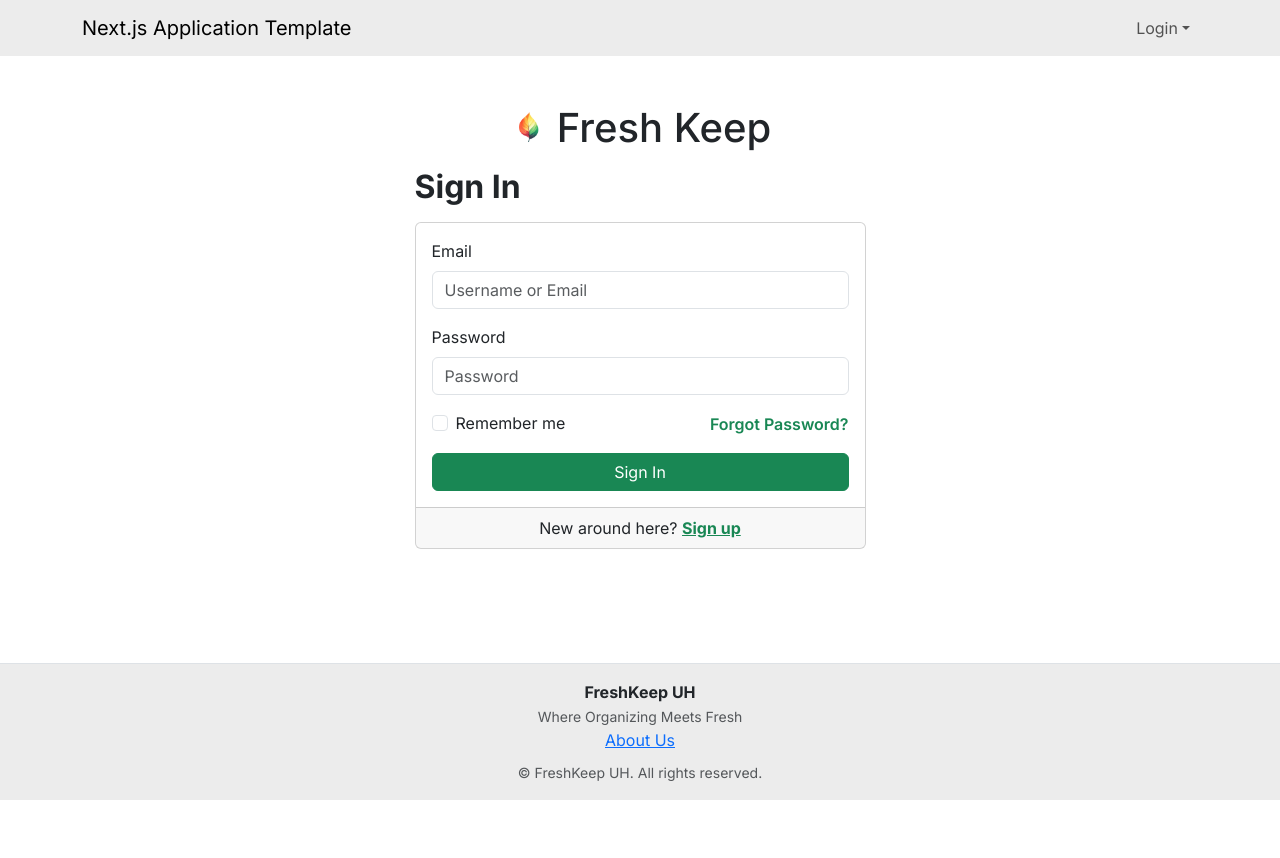
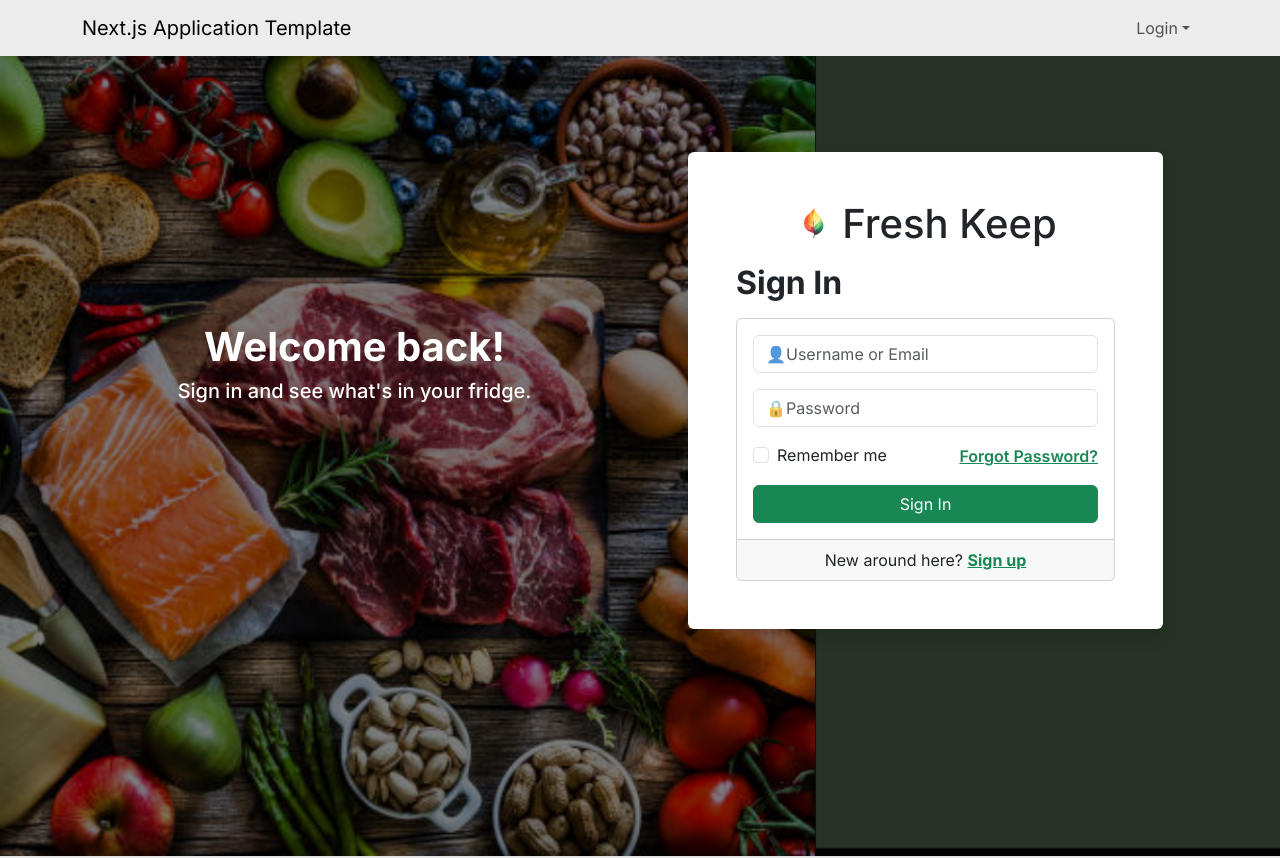
Before and after one commit to freshkeepuh/freshkeep, a Next.js app: page /auth/signin in a window 1280 px wide. Shown: the top 858 px of the page. Before the commit the page ends 800 px from the top, so only its background shows below. Built offline with nearby package versions, Linux system fonts and the light colour scheme; no server answers.

Commit message:
add bg image, edit sign in form

```diff
--- a/package.json
+++ b/package.json
@@ -8,6 +8,7 @@
     "build": "prisma generate && next build",
     "start": "next start",
     "lint": "next lint",
+    "lint:fix": "eslint . --ext .js,.jsx,.ts,.tsx --fix",
     "playwright-development": "npx playwright test"
   },
   "prisma": {
--- a/src/app/auth/signin/page.tsx
+++ b/src/app/auth/signin/page.tsx
@@ -27,10 +27,25 @@ const SignIn = () => {
   };
 
   return (
-    <main>
-      <Container>
-        <Row className="justify-content-center mt-5">
-          <Col xs={12} md={6} lg={5}>
+  <main
+    style={{
+    backgroundImage: "url('/images/sign-in/Sign-in-bg-photo.png')",
+    backgroundSize: 'cover',
+    backgroundPosition: 'center',
+    minHeight: '100vh',
+    display: 'flex',
+  }}>
+    <Container>
+      <Row className="justify-content-center mt-5 gap-5">
+        {/* #region Image Section */}
+        <Col xs={12} md={7} lg={5} className="d-flex flex-column justify-content-center align-items-center text-white p-5">
+          <h1 className="fw-bold">Welcome back!</h1>
+          <h2 className="fs-5">Sign in and see what's in your fridge.</h2>
+        </Col>
+        {/* #endregion Image Section */}
+
+          {/* #region Sign In Form  */}
+          <Col xs={12} md={6} lg={5} className="bg-white p-5 rounded shadow mt-5 ms-md-5 pl-5 pt-5">
             {/* Logo + Title */}
             <div className="d-flex align-items-center justify-content-center mb-3">
               <Image
@@ -44,26 +59,25 @@ const SignIn = () => {
             </div>
 
             <h2 className="text-left mb-3 fw-bold">Sign In</h2>
-
             <Card>
               <Card.Body>
                 <Form method="post" onSubmit={handleSubmit}>
                   <Form.Group controlId="formBasicEmail" className="mb-3">
-                    <Form.Label>Email</Form.Label>
+                    {/* <Form.Label>Email</Form.Label> */}
                     <Form.Control
                       name="email"
                       type="text"
-                      placeholder="Username or Email"
+                      placeholder="👤Username or Email"
                       required
                     />
                   </Form.Group>
 
                   <Form.Group controlId="formBasicPassword" className="mb-3">
-                    <Form.Label>Password</Form.Label>
+                    {/* <Form.Label>Password</Form.Label> */}
                     <Form.Control
                       name="password"
                       type="password"
-                      placeholder="Password"
+                      placeholder="🔒Password"
                       required
                     />
                   </Form.Group>
@@ -76,7 +90,7 @@ const SignIn = () => {
                       name="rememberMe"
                       label="Remember me"
                     />
-                    <a href="/forgot-password" className="fw-semibold text-success text-decoration-none">
+                    <a href="/forgot-password" className="fw-semibold text-success">
                       Forgot Password?
                     </a>
                   </div>
@@ -98,6 +112,7 @@ const SignIn = () => {
               </Card.Footer>
             </Card>
           </Col>
+          {/* #endregion Sign in Form */}
         </Row>
       </Container>
     </main>
```
Also changed, not shown: public/images/sign-in/Sign-in-bg-photo.png (added).
